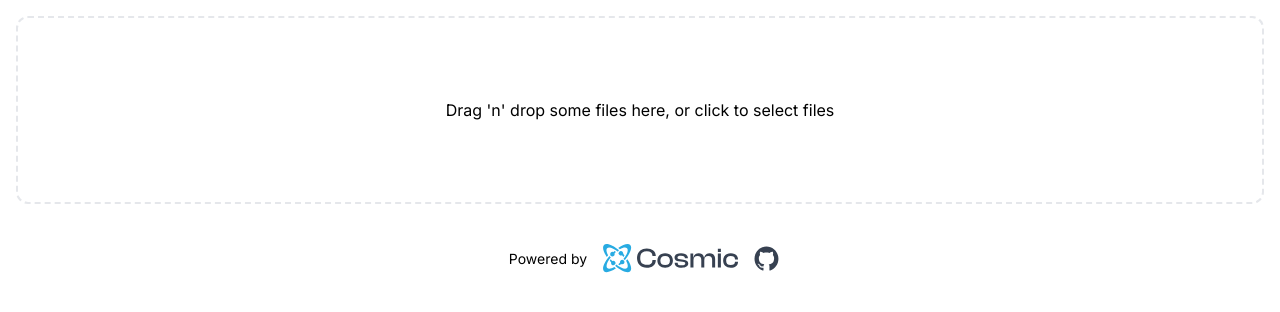
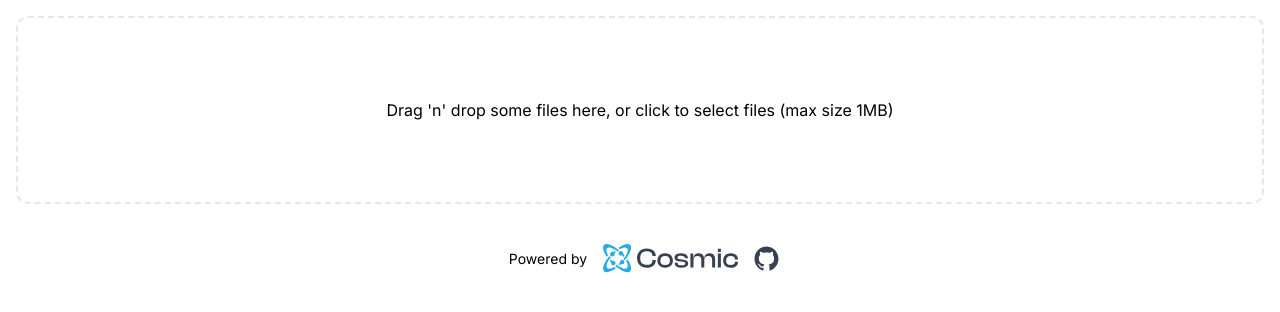
Before and after one commit to cosmicjs/cosmic-next-file-upload, a Next.js app: page / in a window 1280 px wide. Shown: the top 312 px of the page. Built offline with nearby package versions, Linux system fonts and the light colour scheme; what @cosmicjs/sdk would draw is missing.

Commit message:
edit: maintain files in queue

```diff
--- a/cosmic/blocks/file-upload/FileUpload.tsx
+++ b/cosmic/blocks/file-upload/FileUpload.tsx
@@ -18,6 +18,7 @@ export type FileType = {
 export function FileUpload({
   className,
   onComplete,
+  maxSize,
 }: {
   className?: string;
   onComplete: (response: {
@@ -25,15 +26,23 @@ export function FileUpload({
     success?: boolean;
     media?: FileType[];
   }) => void;
+  maxSize: 0;
 }) {
-  const onDrop = useCallback((acceptedFiles: File[]) => {
-    setFilesInQueue(acceptedFiles);
-  }, []);
-  const { getRootProps, getInputProps, isDragActive } = useDropzone({ onDrop });
   const [filesInQueue, setFilesInQueue] = useState<File[]>([]);
   const [uploading, setUploading] = useState(false);
   const [uploadSuccess, setUploadSuccess] = useState(false);
   const [uploadError, setUploadError] = useState(false);
+
+  const onDrop = useCallback(
+    (acceptedFiles: File[]) => {
+      setFilesInQueue([...acceptedFiles, ...filesInQueue]);
+    },
+    [filesInQueue]
+  );
+  const { getRootProps, getInputProps, isDragActive } = useDropzone({
+    onDrop,
+    maxSize: maxSize,
+  });
 
   const files = filesInQueue.map((file: File) => (
     <li key={file.name} className="mb-4">
@@ -83,7 +92,10 @@ export function FileUpload({
         {isDragActive ? (
           <p>Drop the files here ...</p>
         ) : (
-          <p>Drag 'n' drop some files here, or click to select files</p>
+          <p>
+            Drag 'n' drop some files here, or click to select files (max size
+            1MB)
+          </p>
         )}
       </div>
       {!uploadSuccess && files.length ? (
```
